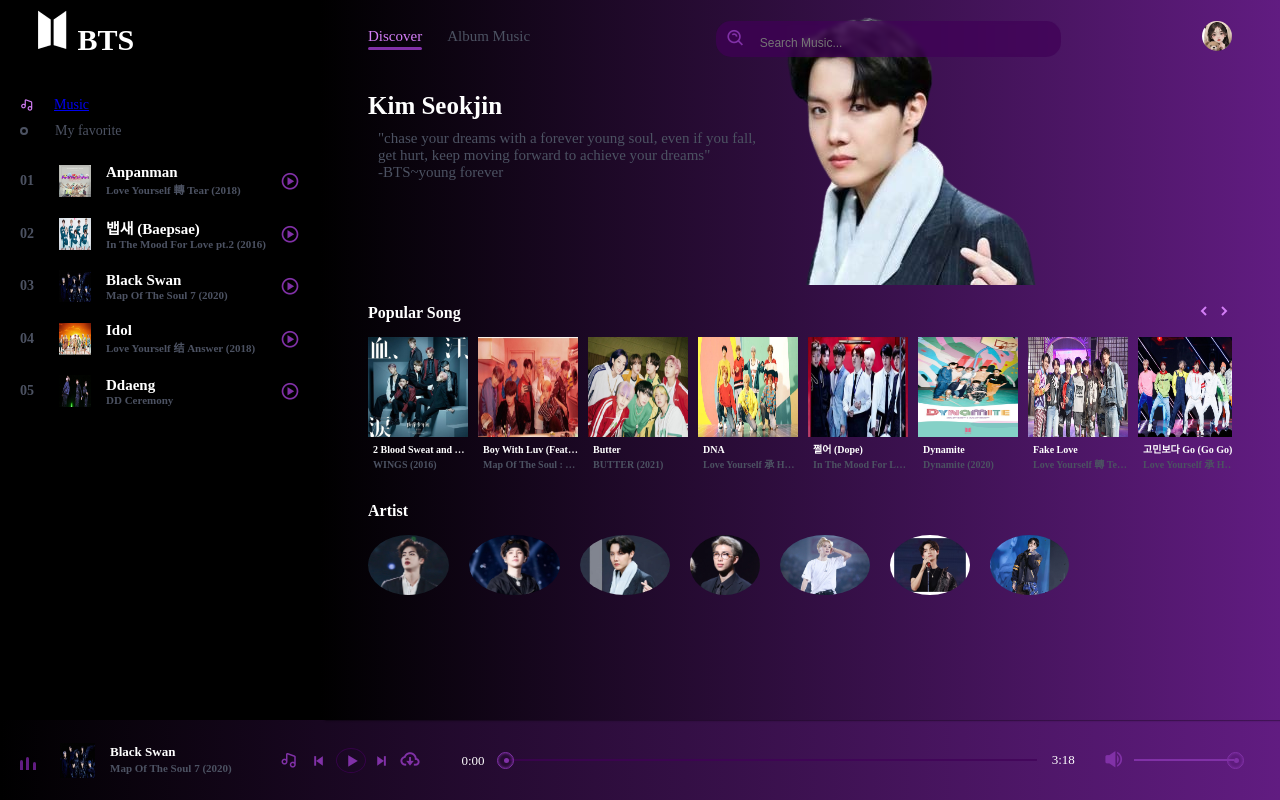
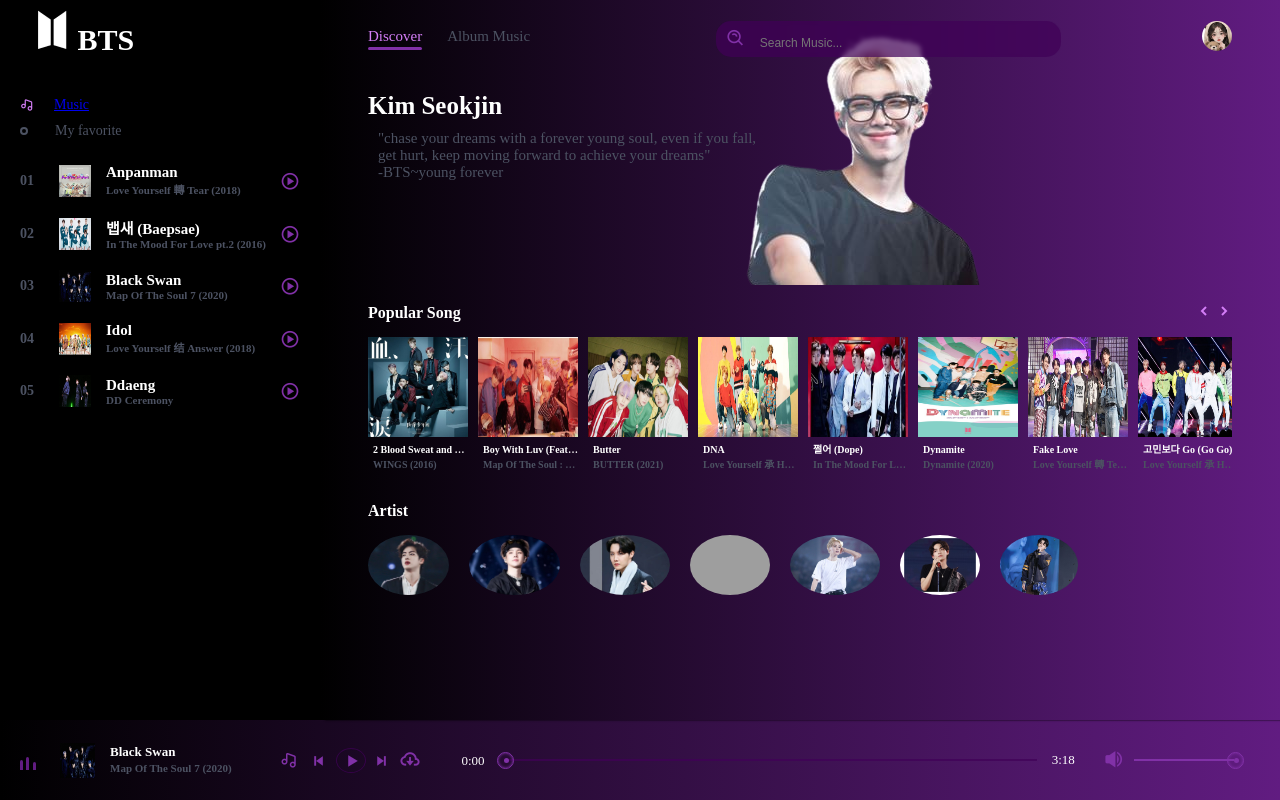
Before and after one commit to nunaprameswari/Ujian, a Django app: template army/templates/namu.html in a window 1280 px wide. Run offline with Django 4.2, Linux system fonts and the light colour scheme; the template is opened without the code that fills it, so the values that code supplies are empty; grey boxes are pictures that could not be loaded.

Commit message:
mengalami sebuah perubahan

```diff
--- a/army/templates/music.html
+++ b/army/templates/music.html
@@ -323,7 +323,7 @@
                         <a href="hope"><img src="{% static 'img/hope0.jpg' %}" alt=""></a>
                     </li>
                     <li>
-                        <a href="namu"><img src="{% static 'img/namu.png' %}" alt=""></a>
+                        <a href="namu"><img src="{% static 'img/namu1.jpg' %}" alt=""></a>
                     </li>
                     <li>
                         <a href="jimin"><img src="{% static 'img/jimin.jpg' %}" alt=""></a>
--- a/army/templates/namu.html
+++ b/army/templates/namu.html
@@ -10,7 +10,7 @@
     <title>Army</title>
     <style>
         header .song_side::before {
-            background: url('./static/img/hope.png');
+            background: url('./static/img/namu.png');
         }
 
         header .menu_side .playlist {
@@ -245,7 +245,7 @@
                         <img src="{% static 'img/hope0.jpg' %}" alt="">
                     </li>
                     <li>
-                        <img src="{% static 'img/namu.png' %}" alt="">
+                        <img src="{% static 'img/namu.jpg' %}" alt="">
                     </li>
                     <li>
                         <img src="{% static 'img/jimin.jpg' %}" alt="">
@@ -293,7 +293,7 @@
             </div>
         </div>
     </header>
-    <script src="{% static 'js/script_hope.js' %}"></script>
+    <script src="{% static 'js/script_namu.js' %}"></script>
 </body>
 
 
```
Also changed, not shown: static/img/namu.png, static/img/namu1.jpg (added).
